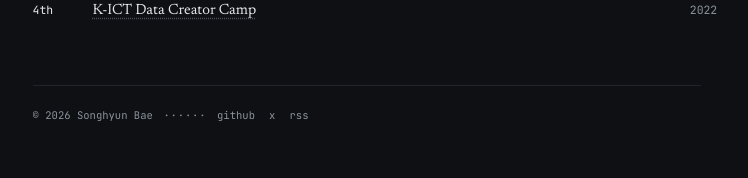
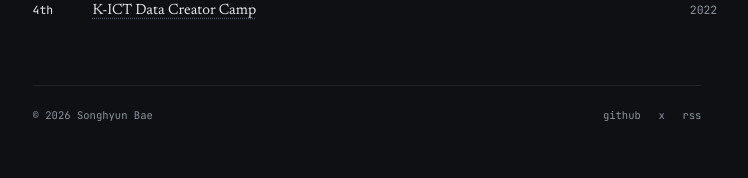
Before and after one commit to bshyuunn/bshyuunn.github.io, a Jekyll site: the page built from index.md, in a window 1280 px wide. Shown: the part 2562-2740 px from the top of the page, without its empty margins (273-1021 px from the left). Built offline with Jekyll 4.4.1, drawn with Linux system fonts in a browser that asks for light colours.

Commit message:
Align footer links to the right

```diff
--- a/_includes/footer.html
+++ b/_includes/footer.html
@@ -11,7 +11,6 @@
   {%- endif %}
   <div class="foot-row">
     <span>© {{ site.time | date: "%Y" }} Songhyun Bae</span>
-    <span class="foot-separator" aria-hidden="true">······</span>
     <span class="foot-links"><a href="https://github.com/bshyuunn">github</a><a href="https://x.com/bshyuunn">x</a><a href="{{ '/feed.xml' | relative_url }}">rss</a></span>
   </div>
 </footer>
--- a/assets/css/site.css
+++ b/assets/css/site.css
@@ -113,9 +113,8 @@ a:focus-visible, summary:focus-visible { outline: 2px solid currentColor; outlin
 .post { gap: 40px; }
 .hatch { height: 10px; background: var(--hatch); }
 .foot { padding-top: 24px; border-top: 1px solid var(--line); font-family: var(--mono); font-size: 12px; color: var(--muted); }
-.foot-row { display: flex; flex-wrap: wrap; align-items: center; gap: 8px 12px; }
-.foot-separator { letter-spacing: 0.08em; }
-.foot-links { display: flex; gap: 16px; }
+.foot-row { display: flex; flex-wrap: wrap; justify-content: space-between; align-items: center; gap: 8px 24px; }
+.foot-links { display: flex; gap: 20px; }
 
 /* ── about: hero ───────────────────────── */
 .hero { display: flex; flex-direction: column; gap: 20px; }
```
